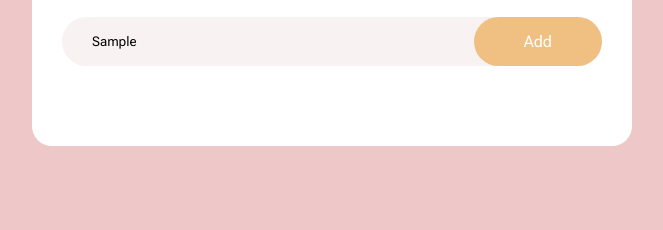
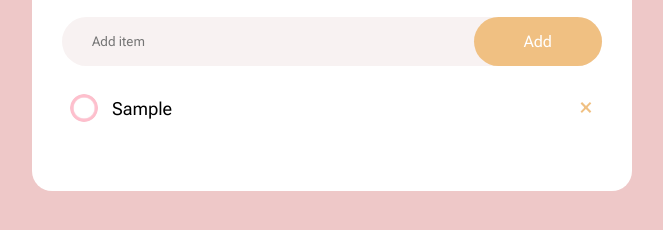
Before and after one commit to unpro-grammer/Todo-List, a plain HTML site: page index.html in a window 1280 px wide. Both pictures are taken after typing "Sample" into the empty fields and a click on the button "Add". Shown: the part 200-430 px from the top of the page, without its empty margins (308-971 px from the left). Drawn offline with Linux system fonts and the light colour scheme.

Commit message:
Add function to add task

```diff
--- a/index.html
+++ b/index.html
@@ -17,7 +17,7 @@
       <h1>To-Do List <img src="images/pencil-icon.png"> </h1>
       <div class="search">
         <input type="text" id="input-box" placeholder="Add item">
-        <button class="add-item">Add</button>
+        <button onclick="addItem()" class="add-item">Add</button>
       </div>
       <ul id="list-wrapper">
         <!-- <li class="checked">Task 1</li>
@@ -28,6 +28,7 @@
     </div>
 
   </div>
+<script src="script.js"></script>
 </body>
 
 </html>
--- a/script.js
+++ b/script.js
@@ -0,0 +1,16 @@
+const inputBox = document.getElementById("input-box");
+const listWrapper = document.getElementById("list-wrapper");
+function addItem() {
+  if(inputBox.value === "") {
+    alert("The task can't be empty!");
+  } else {
+    let li = document.createElement("li");
+    li.innerHTML = inputBox.value;
+    listWrapper.appendChild(li);
+
+    let span = document.createElement("span");
+    span.innerHTML = "\u00d7";
+    li.appendChild(span);
+  }
+  inputBox.value = "";
+}
--- a/style.css
+++ b/style.css
@@ -109,3 +109,20 @@ ul li.checked {
 ul li.checked::before {
   background-image: url(images/checked.jpg);
 }
+
+ul li span {
+  position: absolute;
+  right: 0;
+  top: 5px;
+  width: 32px;
+  height: 32px;
+  font-size: 26px;
+  color: rgb(240, 192, 130);
+  line-height: 32px;
+  text-align: center;
+  border-radius: 50%;
+}
+
+ul li span:hover {
+  background: rgb(248, 242, 242);
+}
```
